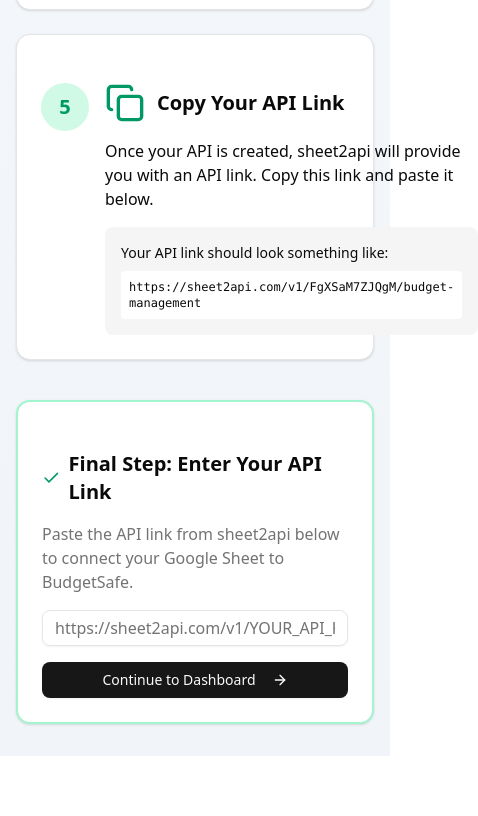
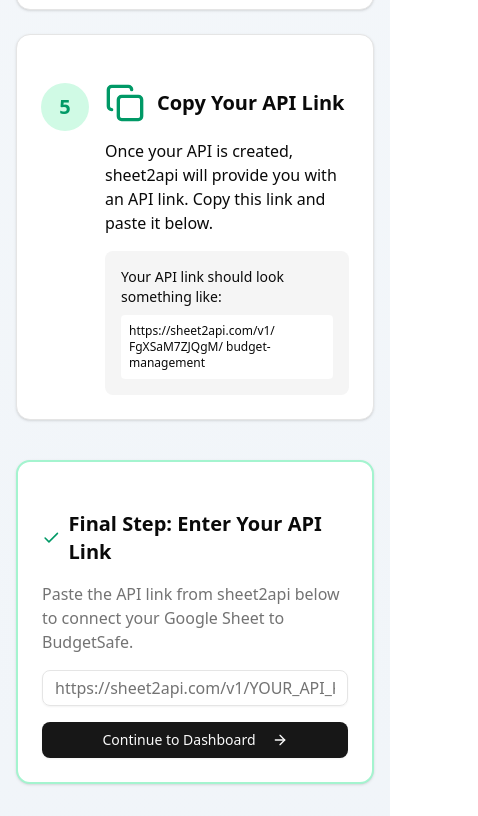
Before and after one commit to AlissonFredo/budget-management, a React (Vite) app: page /setup in a window 390 px wide. Shown: the part 2163-2979 px from the top of the page, 478 px wide, since content can reach past the window. Before the commit the page ends 2919 px from the top, so only its background shows below. Built offline with nearby package versions, Linux system fonts and the light colour scheme.

Commit message:
style: adjust Setup page responsiveness

```diff
--- a/src/pages/SetupPage/index.jsx
+++ b/src/pages/SetupPage/index.jsx
@@ -15,12 +15,19 @@ import {
 import { Link, useNavigate } from "react-router";
 import Image1 from "../../assets/image1.png";
 import Image2 from "../../assets/image2.png";
-import { useState } from "react";
+import { useEffect, useState } from "react";
 
 function SetupPage() {
   const [apiLink, setApiLink] = useState("");
   const navigate = useNavigate();
   const [isSubmitting, setIsSubmitting] = useState(false);
+  const sheet2apiLink = localStorage.getItem("sheet2apiLink");
+
+  useEffect(() => {
+    if (sheet2apiLink != null) {
+      setApiLink(sheet2apiLink);
+    }
+  }, []);
 
   const handleSubmit = (event) => {
     event.preventDefault();
@@ -176,9 +183,9 @@ function SetupPage() {
                 <p className="text-sm font-medium mb-2">
                   Your API link should look something like:
                 </p>
-                <code className="text-xs bg-background p-2 rounded block overflow-x-auto">
-                  https://sheet2api.com/v1/FgXSaM7ZJQgM/budget-management
-                </code>
+                <p className="text-xs bg-background p-2 rounded">
+                  https://sheet2api.com/v1/ FgXSaM7ZJQgM/ budget-management
+                </p>
               </div>
             </StepCard>
           </div>
@@ -198,6 +205,7 @@ function SetupPage() {
                   <Input
                     placeholder="https://sheet2api.com/v1/YOUR_API_KEY/YOUR_SHEET_NAME"
                     className="w-full"
+                    value={apiLink}
                     onChange={(e) => setApiLink(e.target.value)}
                   />
                   <Button className="w-full" onClick={(e) => handleSubmit(e)}>
```
